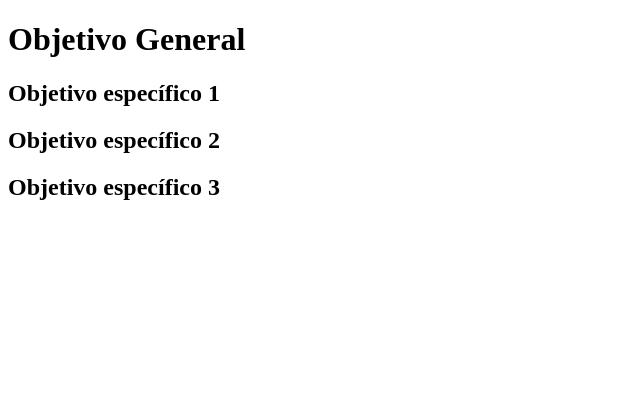
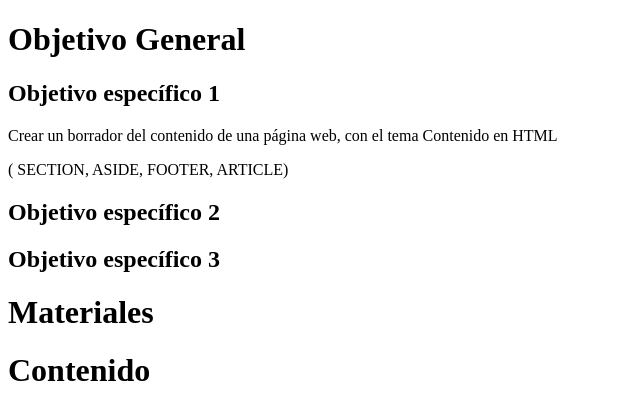
Before and after one commit to danielruiz1980/DSW_Daniel_Ruiz, a plain HTML site: page planning.html in a window 1280 px wide. Shown: the whole page, without its empty margins (0-640 px from the left). Drawn offline with Linux system fonts and the light colour scheme.

```diff
--- a/planning.html
+++ b/planning.html
@@ -9,11 +9,18 @@
     <h1>Objetivo General</h1>
     <p></p>
         <h2>Objetivo específico 1</h2>
-        <p></p>
+        <p>Crear un borrador del contenido de una página web, con el tema Contenido en HTML</p>
+        <p> ( SECTION, ASIDE, FOOTER, ARTICLE)</p>
         <h2>Objetivo específico 2</h2>
         <p></p>
         <h2>Objetivo específico 3</h2>
         <p></p>
+
+    <h1>Materiales</h1>
+
+
+
+    <h1>Contenido</h1>
 
 
 
```
